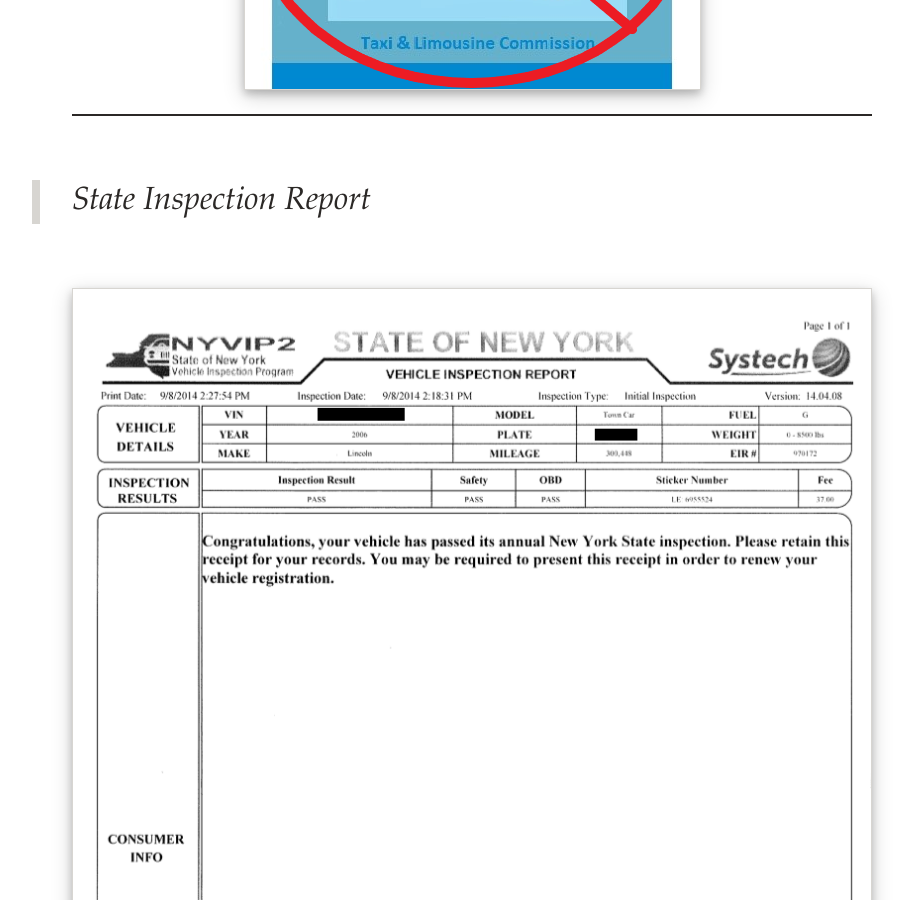
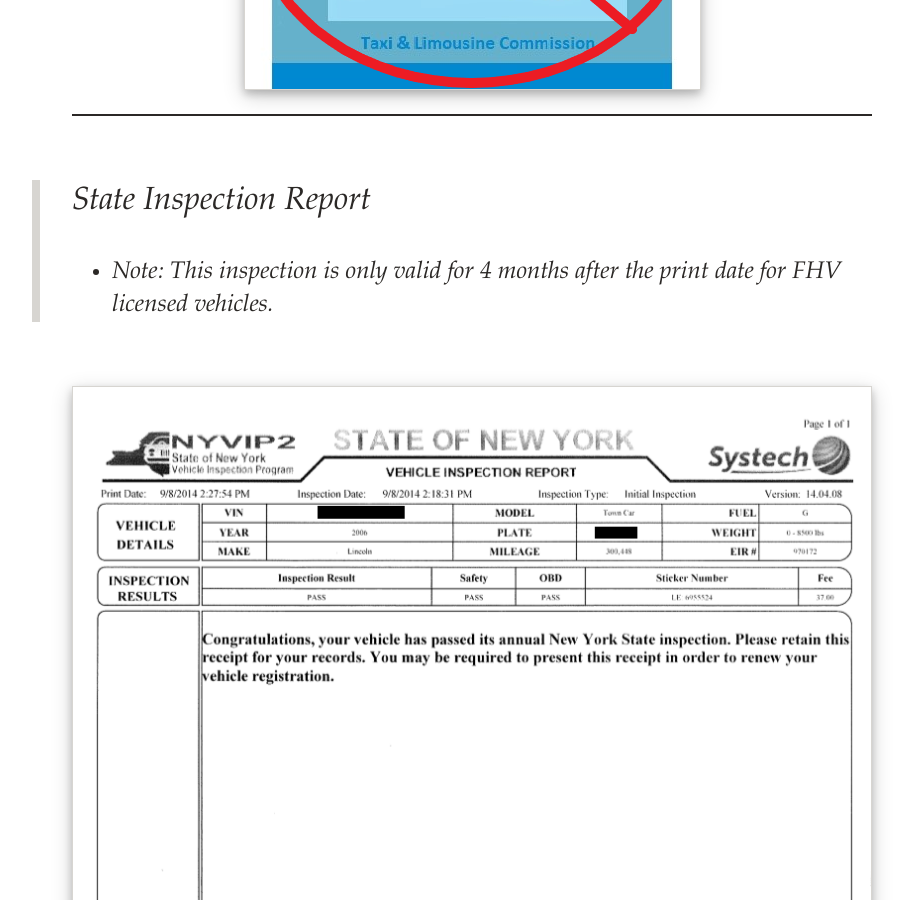
Before and after one commit to brd-blog/info-site, a Jekyll site: the page built from _posts/2020-06-23-required-documents.md, in a window 1280 px wide and 900 px high, scrolled down 7361 px. Shown: the whole window, without its empty margins (168-1078 px from the left). Built offline with Jekyll 4.4.1, drawn with Linux system fonts in a browser that asks for light colours; nearby versions of some CDN libraries; comment, search, counter and statistics services are not loaded.

Commit message:
modf _post/req-docs.md & new banner img

```diff
--- a/_posts/2020-06-23-required-documents.md
+++ b/_posts/2020-06-23-required-documents.md
@@ -71,6 +71,8 @@ _[`** Click here for more info on Congestion Surcharge **`](https://www1.nyc.gov
 ---
 
 > State Inspection Report
+>
+> - Note: This inspection is only valid for 4 months after the print date for FHV licensed vehicles.
 
 ![documents]({{site.baseurl}}/images/insp.png)
 
```
Also changed, not shown: images/TheDriverBlog.png.
